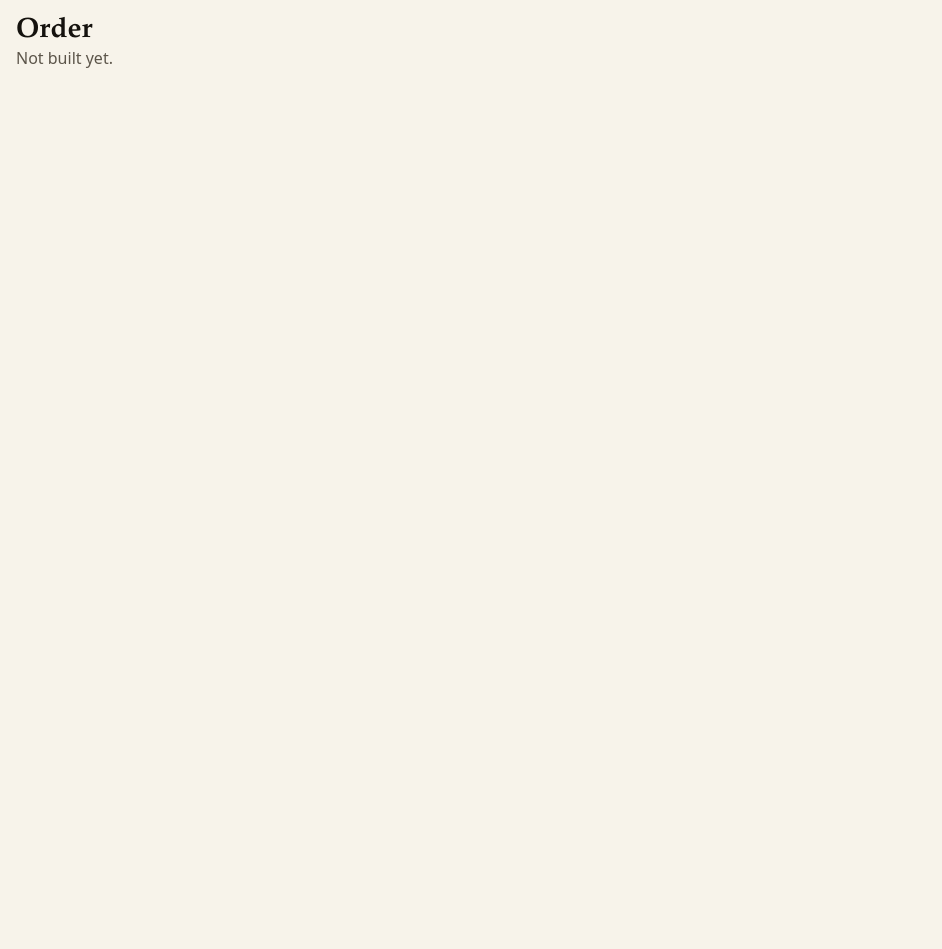
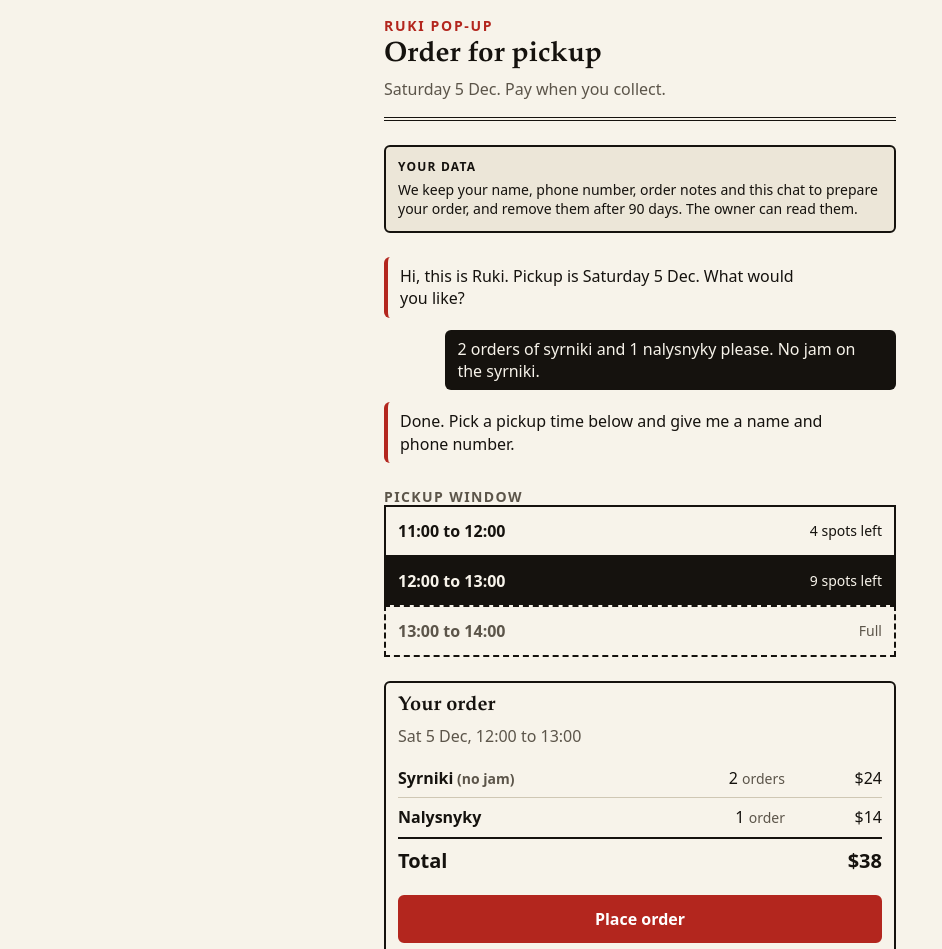
Before and after one commit to yuribelorusets/mise, a React (Vite) app in the folder web/: page /order in a window 1280 px wide. Shown: the top 949 px of the page, without its empty margins (0-942 px from the left). Before the commit the page ends 800 px from the top, so only its background shows below. Built offline with nearby package versions, Linux system fonts and the light colour scheme.

Commit message:
Add the order page mockup

```diff
--- /dev/null
+++ b/web/src/pages/Order.css
@@ -0,0 +1,116 @@
+.order {
+  max-width: 34rem;
+  margin: 0 auto;
+  padding: var(--space-4) var(--space-4) var(--space-8);
+}
+.order__notice {
+  border: 2px solid var(--ink);
+  border-radius: var(--radius);
+  padding: var(--space-3);
+  margin-bottom: var(--space-6);
+  background: var(--paper-shade);
+  font-size: var(--text-sm);
+}
+.order__notice strong {
+  display: block;
+  font-size: 0.75rem;
+  letter-spacing: 0.1em;
+  text-transform: uppercase;
+  margin-bottom: var(--space-1);
+}
+.order__chat {
+  display: flex;
+  flex-direction: column;
+  gap: var(--space-3);
+  margin-bottom: var(--space-6);
+}
+.order__msg {
+  max-width: 88%;
+  padding: var(--space-2) var(--space-3);
+  border-radius: var(--radius);
+}
+.order__msg--guest {
+  align-self: flex-end;
+  background: var(--ink);
+  color: var(--paper);
+}
+.order__msg--host {
+  border-left: 4px solid var(--accent);
+}
+.order__windows {
+  border: 0;
+  padding: 0;
+  margin: 0 0 var(--space-6);
+}
+.order__windows legend {
+  padding: 0;
+}
+.order__window {
+  display: flex;
+  align-items: center;
+  justify-content: space-between;
+  gap: var(--space-3);
+  min-height: 52px;
+  width: 100%;
+  margin-top: -2px;
+  padding: 0 var(--space-3);
+  border: 2px solid var(--ink);
+  background: var(--paper);
+  text-align: left;
+  font-weight: 700;
+}
+.order__window[aria-checked="true"] {
+  background: var(--ink);
+  color: var(--paper);
+}
+.order__window:disabled {
+  border-style: dashed;
+  color: var(--ink-muted);
+  cursor: not-allowed;
+}
+.order__window-note {
+  font-weight: 400;
+  font-size: var(--text-sm);
+}
+.order__table {
+  width: 100%;
+  border-collapse: collapse;
+}
+.order__table th,
+.order__table td {
+  padding: var(--space-2) 0 var(--space-2) var(--space-3);
+  border-bottom: 1px solid var(--rule-soft);
+  text-align: right;
+}
+.order__table th:first-child {
+  padding-left: 0;
+  text-align: left;
+  font-weight: 600;
+}
+.order__total th,
+.order__total td {
+  border-top: 2px solid var(--rule);
+  border-bottom: 0;
+  font-weight: 700;
+  font-size: var(--text-lg);
+}
+.order__summary {
+  border: 2px solid var(--ink);
+  border-radius: var(--radius);
+  padding: var(--space-3);
+  margin-bottom: var(--space-6);
+}
+.order__summary-meta {
+  margin: var(--space-2) 0 var(--space-3);
+  color: var(--ink-muted);
+}
+.order__send {
+  width: 100%;
+  margin-top: var(--space-3);
+}
+.order__compose {
+  display: flex;
+  gap: var(--space-2);
+  padding-top: var(--space-3);
+  border-top: 4px double var(--rule);
+}
--- a/web/src/pages/Order.tsx
+++ b/web/src/pages/Order.tsx
@@ -1,8 +1,97 @@
+import { useState } from "react";
+import "./Order.css";
+
+const chat = [
+  { id: 1, from: "host", text: "Hi, this is Ruki. Pickup is Saturday 5 Dec. What would you like?" },
+  { id: 2, from: "guest", text: "2 orders of syrniki and 1 nalysnyky please. No jam on the syrniki." },
+  { id: 3, from: "host", text: "Done. Pick a pickup time below and give me a name and phone number." },
+] as const;
+
+const windows = [
+  { id: "11", label: "11:00 to 12:00", note: "4 spots left", full: false },
+  { id: "12", label: "12:00 to 13:00", note: "9 spots left", full: false },
+  { id: "13", label: "13:00 to 14:00", note: "Full", full: true },
+];
+
+const lines = [
+  { name: "Syrniki", note: "no jam", qty: 2, unit: "orders", price: 24 },
+  { name: "Nalysnyky", note: "", qty: 1, unit: "order", price: 14 },
+];
+
 export default function Order() {
+  const [pick, setPick] = useState("12");
+  const total = lines.reduce((n, l) => n + l.price, 0);
+  const window = windows.find((w) => w.id === pick)!;
+
   return (
-    <main style={{ padding: 16 }}>
-      <h1>Order</h1>
-      <p className="muted">Not built yet.</p>
+    <main className="order">
+      <header className="page-head">
+        <p className="page-head__kicker">Ruki pop-up</p>
+        <h1>Order for pickup</h1>
+        <p className="page-head__sub">Saturday 5 Dec. Pay when you collect.</p>
+      </header>
+
+      <p className="order__notice" role="note">
+        <strong>Your data</strong>
+        We keep your name, phone number, order notes and this chat to prepare your order, and remove them after 90 days. The owner can read them.
+      </p>
+
+      <div className="order__chat" role="log" aria-label="Chat">
+        {chat.map((m) => (
+          <p key={m.id} className={`order__msg order__msg--${m.from}`}>{m.text}</p>
+        ))}
+      </div>
+
+      <fieldset className="order__windows">
+        <legend className="sheet-label">Pickup window</legend>
+        <div role="radiogroup" aria-label="Pickup window">
+          {windows.map((w) => (
+            <button
+              key={w.id}
+              type="button"
+              role="radio"
+              aria-checked={pick === w.id}
+              disabled={w.full}
+              className="order__window"
+              onClick={() => setPick(w.id)}
+            >
+              <span className="tnum">{w.label}</span>
+              <span className="order__window-note">{w.note}</span>
+            </button>
+          ))}
+        </div>
+      </fieldset>
+
+      <section className="order__summary" aria-labelledby="order-sum-h">
+        <h2 id="order-sum-h">Your order</h2>
+        <p className="order__summary-meta tnum">Sat 5 Dec, {window.label}</p>
+        <table className="order__table">
+          <tbody>
+            {lines.map((l) => (
+              <tr key={l.name}>
+                <th scope="row">
+                  {l.name}
+                  {l.note && <span className="sheet-unit"> ({l.note})</span>}
+                </th>
+                <td className="tnum">{l.qty} <span className="sheet-unit">{l.unit}</span></td>
+                <td className="tnum">${l.price}</td>
+              </tr>
+            ))}
+            <tr className="order__total">
+              <th scope="row">Total</th>
+              <td />
+              <td className="tnum">${total}</td>
+            </tr>
+          </tbody>
+        </table>
+        <button type="button" className="btn btn--primary order__send">Place order</button>
+      </section>
+
+      <form className="order__compose" onSubmit={(e) => e.preventDefault()}>
+        <label className="sr-only" htmlFor="order-text">Message</label>
+        <input id="order-text" className="field" placeholder="Name and phone number" />
+        <button type="submit" className="btn">Send</button>
+      </form>
     </main>
   );
 }
```
Also changed, not shown: 1 other file (tests, documents, lock files or other folders).
